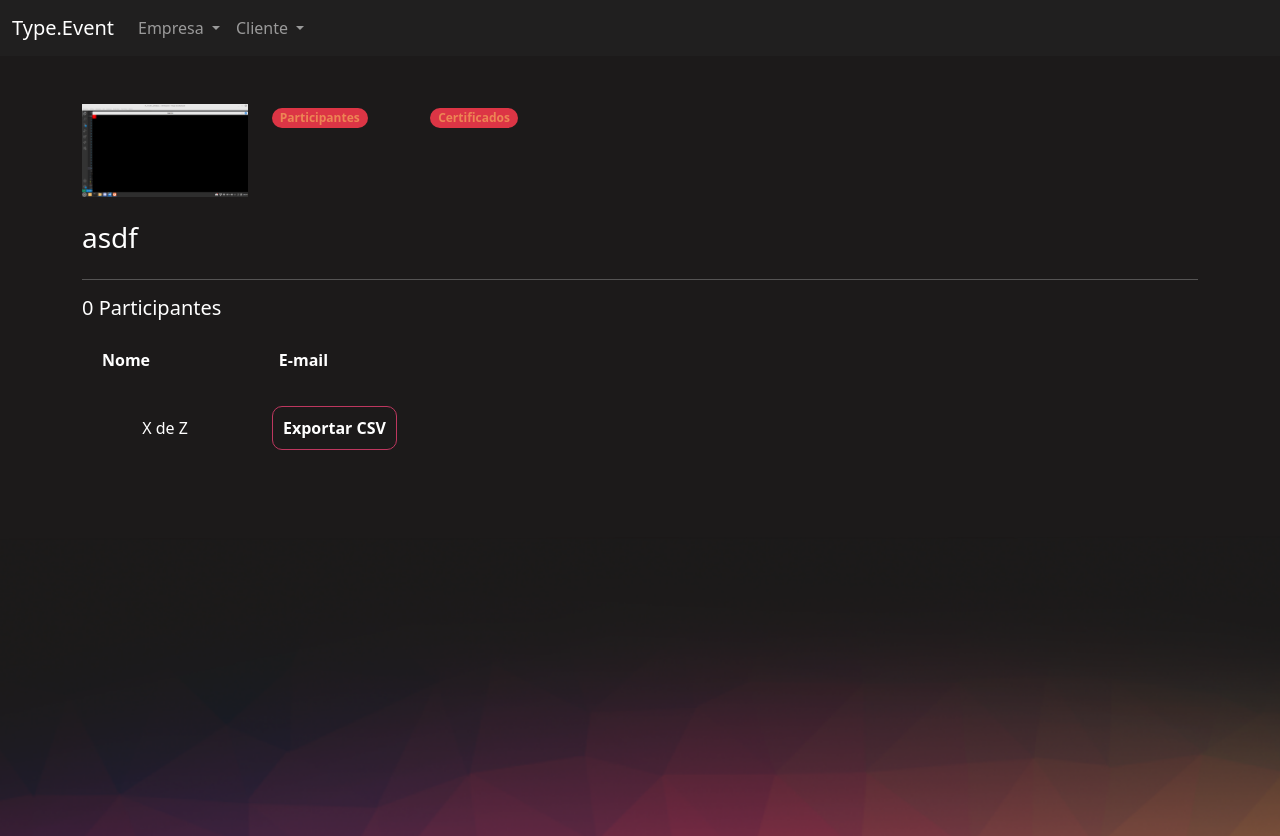
After one commit to YamachitaR/Pythonando, a Django app: page /eventos/participantes_evento/1/ in a window 1280 px wide. The commit adds this page. Run offline with Django 4.2, Linux system fonts and the light colour scheme; a user stored in the database is signed in; data comes from the database, SQL or seed files in the repository; lists and menus that the app fills with data are empty.

Commit message:
vamos fazer exporta o arquivo de participante

```diff
--- a/type_event/eventos/templates/gerenciar_evento.html
+++ b/type_event/eventos/templates/gerenciar_evento.html
@@ -34,7 +34,7 @@
 
             {% for evento in eventos %}
             <tr class="{% cycle 'linha' 'linha2' %}">
-                <td width="10%"><a href="#"><img width="100%" src="/media/{{evento.logo}}"></a></td>
+                <td width="10%"><a href="{% url 'participantes_evento' evento.id %}"><img width="100%" src="/media/{{evento.logo}}"></a></td>
                 <td>{{evento.nome}}</td>
                 <td>{{evento.descricao}}</td>
                 <td>{{evento.data_inicio}}</td>
--- /dev/null
+++ b/type_event/eventos/templates/participantes_evento.html
@@ -0,0 +1,72 @@
+{% extends "bases/base_evento.html" %}
+{% load static %}
+
+{% block 'importacoes' %}
+    <link href="{% static 'evento/css/gerenciar_evento.css' %}" rel="stylesheet">
+{% endblock %}
+
+{% block 'conteudo' %}
+    <div class="container">
+        <br>
+        {% if messages %}
+            {% for message in messages %}
+                <div class="alert {{ message.tags }}">{{ message }}</div>
+            {% endfor %}
+        {% endif %}
+        <br>
+        <div class="row">
+            <div class="col-md-2">
+                <img width="100%" src="/media/{{evento.logo}}">
+                <br>
+                <br>
+                <h3>{{evento.nome}}</h3>
+
+            </div>
+
+            <div class="col-md">
+                <div class="row">
+                    <div class="col-md-2">
+                        <span class="badge rounded-pill text-bg-danger"><a class="link" href="{% url 'participantes_evento' evento.id %}">Participantes</a></span>
+                    </div>
+                    <div class="col-md-2">
+                        <span class="badge rounded-pill text-bg-danger"><a class="link" href="">Certificados</a></span>
+                    </div>
+                </div>
+            </div>
+        </div>
+        <hr>
+
+        <div class="row">
+            <h5>{{evento.participantes.all.count}} Participantes</h5>
+
+            <div class="col-md-4">
+                <table>
+                    <tr>
+                        <th>Nome</th>
+                        <th>E-mail</th>
+                    </tr>
+                    {% for participante in participantes %}
+                        <tr class="{% cycle 'linha' 'linha2' %}">
+                            <td>{{participante.username}}</td>
+                            <td>{{participante.email}}</td>
+                        </tr>
+                    {% endfor %}
+                </table>
+                <br>
+                <div class="row">
+                    <div class="col-md text-center">
+                        <p>X de Z</p>
+                    </div>
+
+                    <div class="col-md ">
+                        <a href="#" class="btn-principal" style="text-decoration: none;">Exportar CSV</a>
+                    </div>
+                </div>
+            </div>
+
+        </div>
+
+
+    </div>
+
+{% endblock %}
--- a/type_event/eventos/urls.py
+++ b/type_event/eventos/urls.py
@@ -8,5 +8,6 @@ urlpatterns = [
     # esse sera dinamico pois cada evento tela um link
     # esse o motivo <int:id>
     path('inscrever_evento/<int:id>/', views.inscrever_evento, name="inscrever_evento"),
+    path('participantes_evento/<int:id>/', views.participantes_evento, name="participantes_evento"),
 
 ]
--- a/type_event/eventos/views.py
+++ b/type_event/eventos/views.py
@@ -86,3 +86,13 @@ def inscrever_evento(request, id):
 
         messages.add_message(request, constants.SUCCESS, 'Inscrição com sucesso.')
         return redirect(reverse('inscrever_evento', kwargs={'id': id}))
+
+
+def participantes_evento(request, id):
+    evento = get_object_or_404(Evento, id=id)
+    # esse if faz com que somente a pessoa que criou o evento tenha acesso
+    if not evento.criador == request.user:
+        raise Http404('Esse evento não é seu')
+    if request.method == "GET":
+        participantes = evento.participantes.all()[::3] # aqui eh uma lista so para aparece 3 primeiros
+        return render(request, 'participantes_evento.html', {'evento': evento, 'participantes': participantes})
```
Also changed, not shown: README.md.
